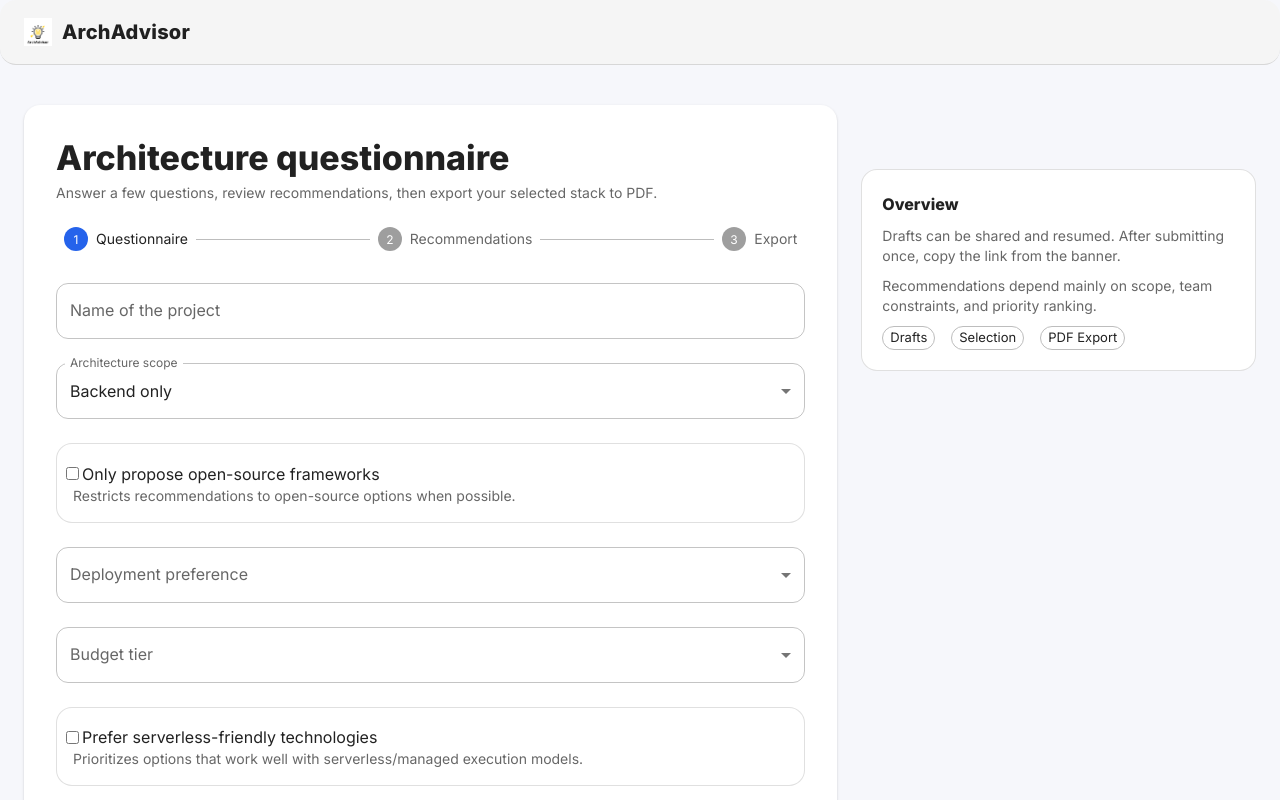
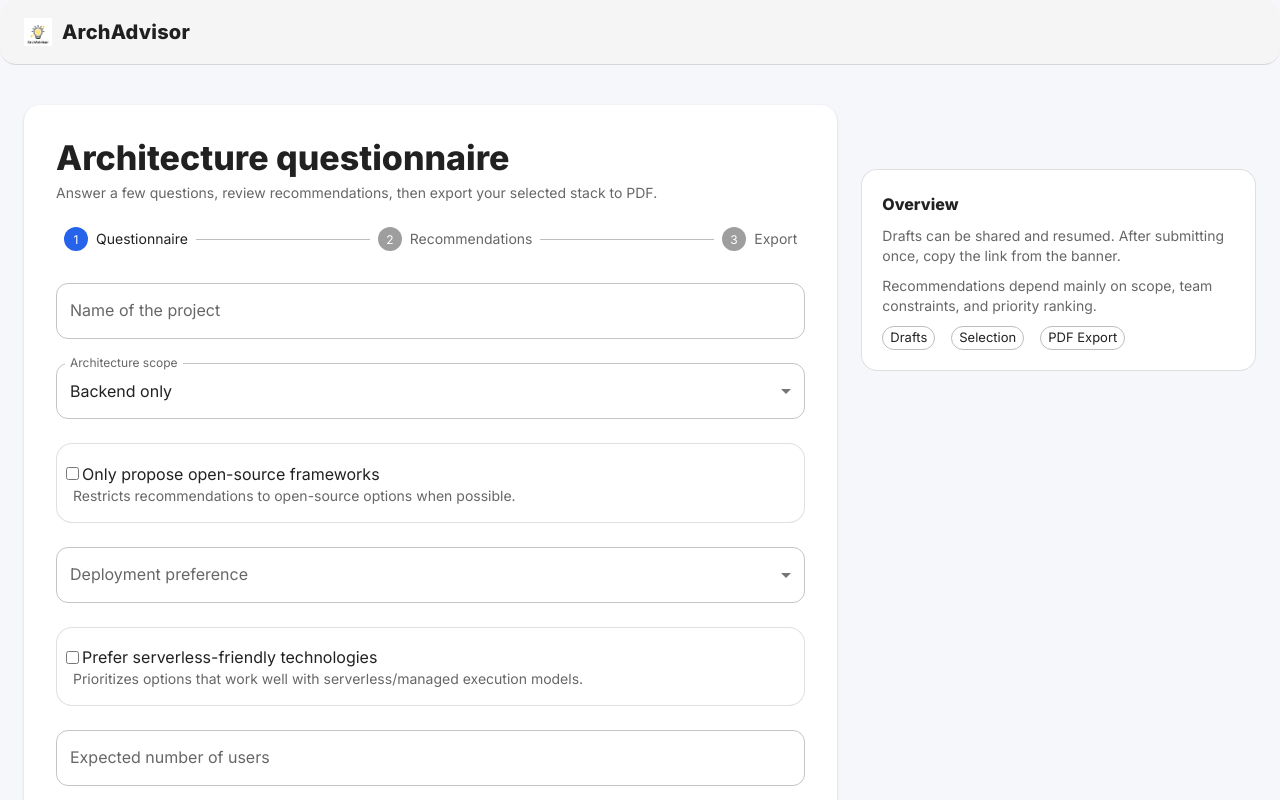
Before and after one commit to ArchAdvisor/ArchAdvisor, a React (Vite) app in the folder frontend/: page / in a window 1280 px wide. Shown: the top 800 px of the page. Built offline with nearby package versions, Linux system fonts and the light colour scheme.

Commit message:
Add condition on when to hide the BudgetTier question

```diff
--- a/frontend/src/QuestionnaireForm.tsx
+++ b/frontend/src/QuestionnaireForm.tsx
@@ -125,6 +125,9 @@ function QuestionnaireForm() {
         teamProgrammingLanguages: [],
         topRankN: 4,
     });
+    const showBudgetTier = form.deploymentPreference === DeploymentPreferences.CLOUD_NATIVE ||
+        form.deploymentPreference === DeploymentPreferences.SERVERLESS ||
+        form.deploymentPreference === DeploymentPreferences.PAAS;
     const formDefaults: QuestionnaireRequest = {
         project_name: "",
         architectureScope: "BACKEND_ONLY",
@@ -445,6 +448,7 @@ function QuestionnaireForm() {
                     </FormControl>
 
                     {/* Budget tier */}
+                    {showBudgetTier && (
                         <FormControl fullWidth>
                             <InputLabel id="budget-label">Budget tier</InputLabel>
                             <Select
@@ -463,7 +467,7 @@ function QuestionnaireForm() {
                                 <MenuItem value={BudgetTier.MEDIUM}>Medium</MenuItem>
                                 <MenuItem value={BudgetTier.HIGH}>High</MenuItem>
                             </Select>
-                    </FormControl>
+                        </FormControl>)}
 
                     {/* Serverless friendly */}
                     <Paper variant="outlined" sx={{ p: 2 }}>
```
Lines whose indentation alone changed are shown as unchanged.
